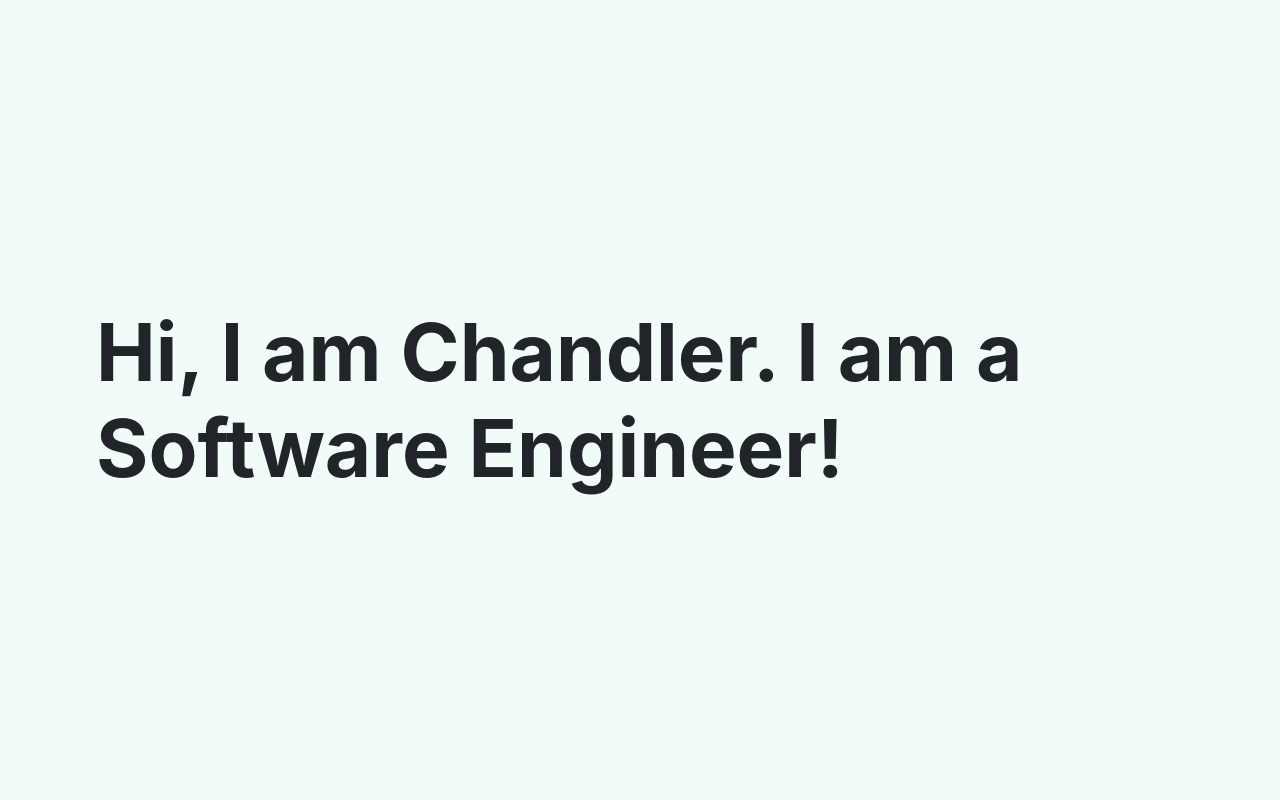
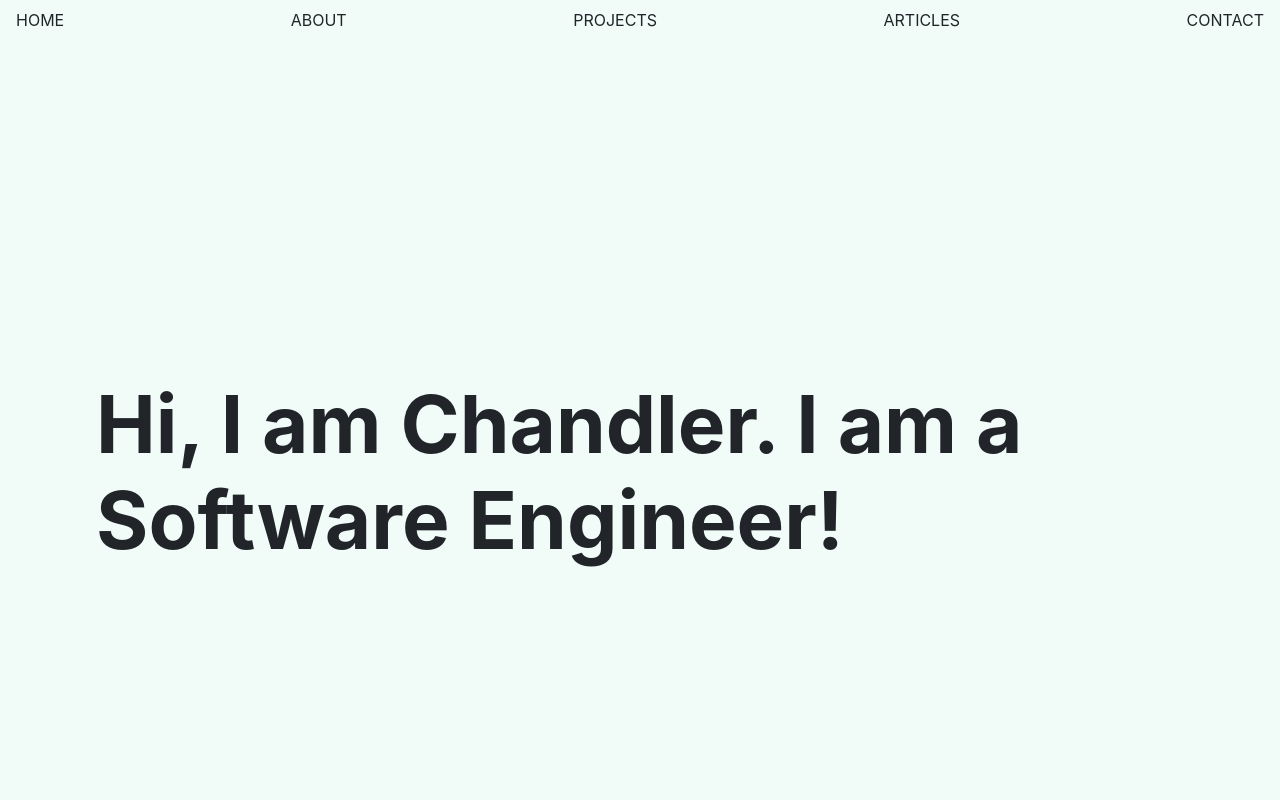
Before and after one commit to Chanson9892/portfolio, a React (Create React App) app: page / in a window 1280 px wide. Shown: the top 800 px of the page. Built offline with nearby package versions, Linux system fonts and the light colour scheme; no server answers.

Commit message:
made a navbar, need to keep at top of page

```diff
--- a/src/App.js
+++ b/src/App.js
@@ -5,20 +5,59 @@ import ProjectList from './containers/ProjectList.js'
 import Medium from './components/Medium.js'
 import Contact from './components/Contact.js'
 import Articles from './components/Articles.js'
+import Navbar from './components/Navbar.js'
 
-class App extends Component {
-  render() {
+function scrollToHome(){
+  document.getElementById("home").scrollIntoView({
+    behavior: 'smooth'
+  });
+}
+function scrollToAbout(){
+  document.getElementById("about").scrollIntoView({
+    behavior: 'smooth'
+  });
+}
+function scrollToProjectList(){
+  document.getElementById("projectList").scrollIntoView({
+    behavior: 'smooth'
+  });
+}
+function scrollToMedium(){
+  document.getElementById("medium").scrollIntoView({
+    behavior: 'smooth'
+  });
+}
+function scrollToContact(){
+  document.getElementById("contact").scrollIntoView({
+    behavior: 'smooth'
+  });
+}
+
+
+function App() {
+
   return (
     <div className="App">
+      <Navbar
+          scrollToHome={scrollToHome}
+          scrollToAbout={scrollToAbout}
+          scrollToProjectList={scrollToProjectList}
+          scrollToMedium={scrollToMedium}
+          scrollToContact={scrollToContact}
+        />
+      <p id="home"></p>
       <h1 className='title'>Hi, I am Chandler. I am a Software Engineer!</h1>
+      <p id="about"></p>
       <About />
+      <p id="projectList"></p>
       <ProjectList/>
+      <p id="medium"></p>
       <Medium/>
       <Articles />
+      <p id="contact"></p>
       <Contact />
     </div>
   );
-  }
 }
 
 export default App;
--- /dev/null
+++ b/src/components/Navbar.js
@@ -0,0 +1,28 @@
+import React from 'react';
+
+function Navbar(props){
+  return(
+    <div className="mainHeader">
+      <div className="navbar">
+        <div>
+          <p onClick={()=>props.scrollToHome()}>HOME</p>
+        </div>
+        <div>
+          <p onClick={()=>props.scrollToAbout()}>ABOUT</p>
+        </div>
+        <div>
+          <p onClick={()=>props.scrollToProjectList()}>PROJECTS</p>
+        </div>
+        <div>
+          <p onClick={()=>props.scrollToMedium()}>ARTICLES</p>
+        </div>
+        <div>
+          <p onClick={()=>props.scrollToContact()}>CONTACT</p>
+        </div>
+      </div>
+    </div>
+  )
+
+}
+
+export default Navbar;
```
